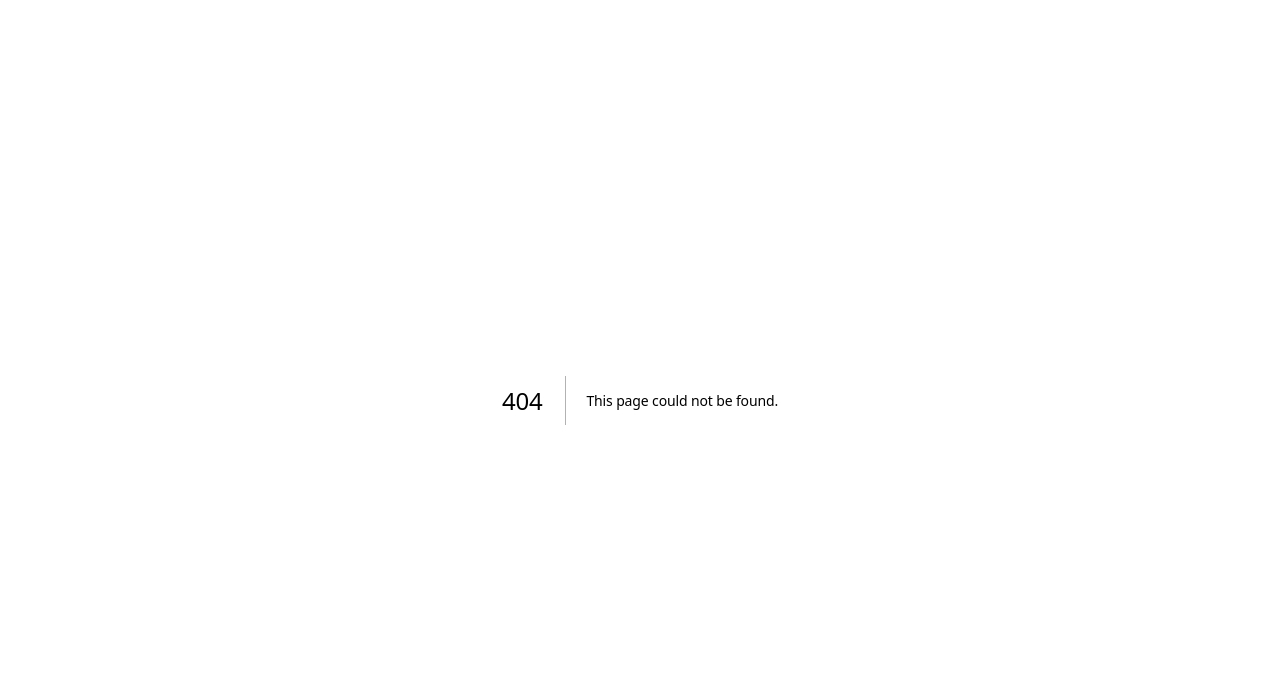
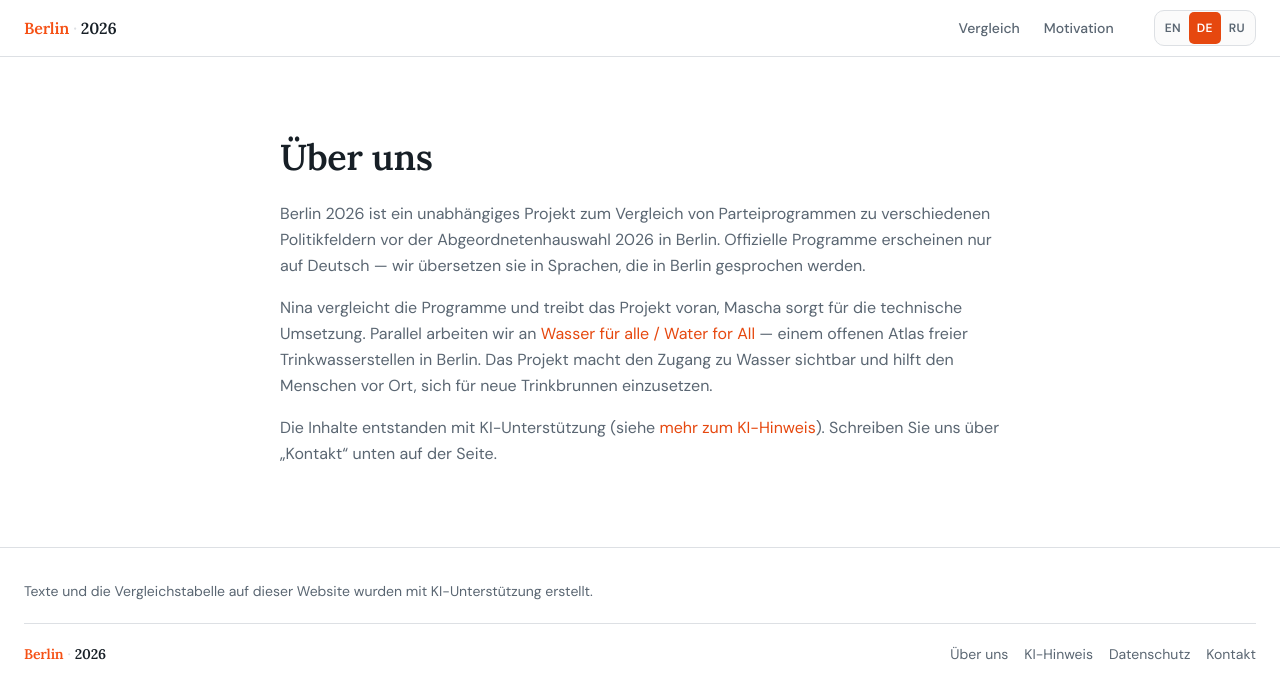
Before and after one commit to mashazyu/berlin-2026, a Next.js app: page /de/about in a window 1280 px wide. Before the commit this address had no page. Shown: the top 698 px of the page. Built offline with nearby package versions, Linux system fonts and the light colour scheme.

Commit message:
feat: add about page

```diff
--- /dev/null
+++ b/app/[lang]/about/page.tsx
@@ -0,0 +1,8 @@
+import { AboutPageClient } from "@/components/about-page-client"
+import { pageMetadata } from "@/lib/seo/metadata"
+
+export const generateMetadata = pageMetadata("about")
+
+export default function AboutPage() {
+  return <AboutPageClient />
+}
--- /dev/null
+++ b/components/about-page-client.tsx
@@ -0,0 +1,26 @@
+"use client"
+
+import { SiteFooter } from "@/components/site-footer"
+import { SiteHeader } from "@/components/site-header"
+import { useLanguage } from "@/components/language-provider"
+import { renderParagraphs } from "@/lib/utils"
+
+export function AboutPageClient() {
+  const { language, translations } = useLanguage()
+  const a = translations.about
+
+  return (
+    <div className="min-h-screen bg-background">
+      <SiteHeader />
+      <main className="mx-auto max-w-3xl px-4 py-14 sm:px-6 sm:py-20">
+        <h1 className="font-display text-3xl font-semibold tracking-[-0.01em] sm:text-4xl">
+          {a.title}
+        </h1>
+        <div className="mt-6 space-y-4">
+          {renderParagraphs(a.body, "text-muted-foreground leading-relaxed", language)}
+        </div>
+      </main>
+      <SiteFooter />
+    </div>
+  )
+}
--- a/components/site-footer.tsx
+++ b/components/site-footer.tsx
@@ -20,6 +20,12 @@ export function SiteFooter() {
             <span className="text-foreground">2026</span>
           </p>
           <div className="flex flex-wrap items-center gap-x-4 gap-y-2 text-sm text-muted-foreground">
+            <Link
+              href={`/${language}/about`}
+              className="transition-colors hover:text-foreground"
+            >
+              {t.footer.about}
+            </Link>
             <Link
               href={`/${language}/ai-disclosure`}
               className="transition-colors hover:text-foreground"
--- a/components/site-header.tsx
+++ b/components/site-header.tsx
@@ -2,6 +2,7 @@
 
 import { useEffect, useState } from "react"
 import Link from "next/link"
+import { usePathname } from "next/navigation"
 import { Menu, X } from "lucide-react"
 import { useLanguage } from "@/components/language-provider"
 import { LanguageSwitcher } from "@/components/language-switcher"
@@ -13,11 +14,15 @@ import { cn } from "@/lib/utils"
 
 export function SiteHeader() {
   const { language, translations: t } = useLanguage()
+  const pathname = usePathname()
   const [open, setOpen] = useState(false)
 
-  const links = [
-    { href: "table", label: t.navigation.table },
-    { href: "motivation", label: t.navigation.motivation },
+  const homePath = `/${language}`
+  const onHome = pathname === homePath || pathname === `${homePath}/`
+
+  const sectionLinks = [
+    { id: "table", label: t.navigation.table },
+    { id: "motivation", label: t.navigation.motivation },
   ]
 
   function closeMenu() {
@@ -25,18 +30,18 @@ export function SiteHeader() {
   }
 
   useEffect(() => {
+    if (!onHome) return
     const hash = window.location.hash.replace(/^#/, "")
     if (!hash) return
-    // Wait for layout after language / content paint
     const timer = window.setTimeout(() => scrollToSection(hash), 80)
     return () => window.clearTimeout(timer)
-  }, [])
+  }, [onHome])
 
   return (
     <header className="sticky top-0 z-40 border-b border-border bg-white">
       <div className="mx-auto flex h-14 max-w-7xl items-center justify-between gap-4 px-4 sm:px-6">
         <Link
-          href={`/${language}`}
+          href={homePath}
           className="flex h-9 shrink-0 items-center font-display text-base font-semibold tracking-[-0.01em] text-foreground"
           onClick={closeMenu}
         >
@@ -47,16 +52,27 @@ export function SiteHeader() {
 
         <div className="flex h-9 items-center gap-1 sm:gap-2">
           <nav className="mr-3 hidden h-9 items-center md:mr-5 md:flex" aria-label="Primary">
-            {links.map((link) => (
+            {sectionLinks.map((link) =>
+              onHome ? (
                 <a
-                key={link.href}
-                href={`#${link.href}`}
+                  key={link.id}
+                  href={`#${link.id}`}
                   className="inline-flex h-9 items-center px-3 text-sm font-medium text-muted-foreground transition-colors hover:text-foreground"
-                onClick={(event) => handleSectionLinkClick(event, link.href)}
+                  onClick={(event) => handleSectionLinkClick(event, link.id)}
                 >
                   {link.label}
                 </a>
-            ))}
+              ) : (
+                <Link
+                  key={link.id}
+                  href={`${homePath}#${link.id}`}
+                  className="inline-flex h-9 items-center px-3 text-sm font-medium text-muted-foreground transition-colors hover:text-foreground"
+                  onClick={closeMenu}
+                >
+                  {link.label}
+                </Link>
+              )
+            )}
           </nav>
 
           <LanguageSwitcher />
@@ -83,18 +99,29 @@ export function SiteHeader() {
         aria-label="Mobile"
       >
         <div className="mx-auto flex max-w-7xl flex-col px-2 py-2 sm:px-4">
-          {links.map((link) => (
+          {sectionLinks.map((link) =>
+            onHome ? (
               <a
-              key={link.href}
-              href={`#${link.href}`}
+                key={link.id}
+                href={`#${link.id}`}
                 className="flex h-11 items-center rounded-md px-3 text-sm font-medium text-foreground transition-colors hover:bg-muted"
                 onClick={(event) =>
-                handleSectionLinkClick(event, link.href, closeMenu)
+                  handleSectionLinkClick(event, link.id, closeMenu)
                 }
               >
                 {link.label}
               </a>
-          ))}
+            ) : (
+              <Link
+                key={link.id}
+                href={`${homePath}#${link.id}`}
+                className="flex h-11 items-center rounded-md px-3 text-sm font-medium text-foreground transition-colors hover:bg-muted"
+                onClick={closeMenu}
+              >
+                {link.label}
+              </Link>
+            )
+          )}
         </div>
       </nav>
     </header>
--- a/lib/i18n/types.ts
+++ b/lib/i18n/types.ts
@@ -10,6 +10,8 @@ export type Translations = {
   metadata: {
     homeTitle: string
     homeDescription: string
+    aboutTitle: string
+    aboutDescription: string
     privacyTitle: string
     privacyDescription: string
     aiDisclosureTitle: string
@@ -72,7 +74,12 @@ export type Translations = {
     aiDisclosure: string
     relatedSite: string
     contact: string
+    about: string
     privacy: string
+  }
+  about: {
+    title: string
+    body: string
   }
   aiDisclosure: {
     title: string
--- a/lib/seo/pages.ts
+++ b/lib/seo/pages.ts
@@ -2,7 +2,7 @@ import type { Translations } from "@/lib/i18n/types"
 import type { MetadataRoute } from "next"
 import { metaDescription } from "@/lib/seo/meta-helpers"
 
-export type PageKey = "home" | "privacy" | "aiDisclosure"
+export type PageKey = "home" | "about" | "privacy" | "aiDisclosure"
 
 type ChangeFrequency = NonNullable<MetadataRoute.Sitemap[number]["changeFrequency"]>
 
@@ -31,6 +31,15 @@ export const PAGES: Record<PageKey, PageConfig> = {
       keywords: t.metadata.keywords,
     }),
   },
+  about: {
+    path: "/about",
+    priority: 0.6,
+    changeFrequency: "monthly",
+    getMetadata: (t) => ({
+      title: t.metadata.aboutTitle,
+      description: metaDescription(t.metadata.aboutDescription),
+    }),
+  },
   privacy: {
     path: "/privacy",
     indexable: false,
--- a/locales/de.json
+++ b/locales/de.json
@@ -2,6 +2,8 @@
   "metadata": {
     "homeTitle": "Berlin 2026 — Wahlprogramme zur Abgeordnetenhauswahl vergleichen",
     "homeDescription": "Berliner Wahlprogramme zur Abgeordnetenhauswahl am 20. September 2026 im Vergleich — Verkehr, Wohnen, Klima, Sicherheit, Bildung, Gesundheit, Migration und mehr.",
+    "aboutTitle": "Über uns — Berlin 2026",
+    "aboutDescription": "Wer hinter Berlin 2026 steckt: Nina vergleicht die Programme und treibt das Projekt voran; Mascha sorgt für die technische Umsetzung.",
     "privacyTitle": "Datenschutzerklärung — Berlin 2026",
     "privacyDescription": "Wie Berlin 2026 personenbezogene Daten gemäß DSGVO verarbeitet.",
     "aiDisclosureTitle": "KI-Hinweis — Berlin 2026",
@@ -73,7 +75,12 @@
     "aiDisclosure": "KI-Hinweis",
     "relatedSite": "Vollständige Programmübersetzungen: BerlinVote.Help",
     "contact": "Kontakt",
+    "about": "Über uns",
     "privacy": "Datenschutz"
+  },
+  "about": {
+    "title": "Über uns",
+    "body": "Berlin 2026 ist ein unabhängiges Projekt zum Vergleich von Parteiprogrammen zu verschiedenen Politikfeldern vor der Abgeordnetenhauswahl 2026 in Berlin. Offizielle Programme erscheinen nur auf Deutsch — wir übersetzen sie in Sprachen, die in Berlin gesprochen werden.\n\nNina vergleicht die Programme und treibt das Projekt voran, Mascha sorgt für die technische Umsetzung. Parallel arbeiten wir an [Wasser für alle / Water for All](https://www.water4all.com.de/de) — einem offenen Atlas freier Trinkwasserstellen in Berlin. Das Projekt macht den Zugang zu Wasser sichtbar und hilft den Menschen vor Ort, sich für neue Trinkbrunnen einzusetzen.\n\nDie Inhalte entstanden mit KI-Unterstützung (siehe [mehr zum KI-Hinweis](/{lang}/ai-disclosure)). Schreiben Sie uns über „Kontakt“ unten auf der Seite."
   },
   "aiDisclosure": {
     "title": "KI-Hinweis",
--- a/locales/en.json
+++ b/locales/en.json
@@ -2,6 +2,8 @@
   "metadata": {
     "homeTitle": "Berlin 2026 — Compare party programs for the state election",
     "homeDescription": "Side-by-side comparison of official party programs for the Berlin state election on 20 September 2026 — transport, housing, climate, security, education, health, migration, and more.",
+    "aboutTitle": "About — Berlin 2026",
+    "aboutDescription": "Who runs Berlin 2026: Nina compares party programs and develops the project; Masha handles the technical side.",
     "privacyTitle": "Privacy Policy — Berlin 2026",
     "privacyDescription": "How Berlin 2026 handles personal data in line with GDPR.",
     "aiDisclosureTitle": "AI Disclosure — Berlin 2026",
@@ -73,7 +75,12 @@
     "aiDisclosure": "AI disclosure",
     "relatedSite": "Full program translations: BerlinVote.Help",
     "contact": "Contact",
+    "about": "About",
     "privacy": "Privacy"
+  },
+  "about": {
+    "title": "About",
+    "body": "Berlin 2026 is an independent project comparing party programs across policy areas ahead of the 2026 Berlin state election. Official programs are published only in German — we translate them into languages spoken in Berlin.\n\nNina compares the programs and develops the project; Masha handles the technical side. In parallel we work on [Water for All / Wasser für alle](https://www.water4all.com.de) — an open atlas of free drinking water in Berlin. The project makes access to water visible and helps residents push for new drinking fountains.\n\nContent was created with AI assistance (see [more about AI](/{lang}/ai-disclosure)). Write to us via Contact at the bottom of the page."
   },
   "aiDisclosure": {
     "title": "AI Disclosure",
--- a/locales/ru.json
+++ b/locales/ru.json
@@ -2,6 +2,8 @@
   "metadata": {
     "homeTitle": "Berlin 2026 — Сравнение программ к земельным выборам",
     "homeDescription": "Сравнение официальных программ партий к земельным выборам в Берлине 20 сентября 2026 года: транспорт, жильё, климат, безопасность, образование, здравоохранение, миграция и другое.",
+    "aboutTitle": "О проекте — Berlin 2026",
+    "aboutDescription": "Кто делает Berlin 2026: Нина сравнивает программы и развивает проект, Маша отвечает за техническую реализацию.",
     "privacyTitle": "Политика конфиденциальности — Berlin 2026",
     "privacyDescription": "Как Berlin 2026 обрабатывает персональные данные в соответствии с GDPR.",
     "aiDisclosureTitle": "Об использовании ИИ — Berlin 2026",
@@ -72,7 +74,12 @@
     "aiDisclosure": "Об использовании ИИ",
     "relatedSite": "Полные переводы программ: BerlinVote.Help",
     "contact": "Контакт",
+    "about": "О проекте",
     "privacy": "Защита данных"
+  },
+  "about": {
+    "title": "О проекте",
+    "body": "Berlin 2026 — независимый проект сравнения программ партий по разным направлениям политики перед земельными выборами в Берлине 2026. Официальные программы опубликованы только на немецком — мы переводим их на языки, на которых говорят в Берлине.\n\nНина сравнивает программы и развивает проект, Маша отвечает за техническую реализацию. Параллельно мы работаем над [Water for All / Wasser für alle](https://www.water4all.com.de/ru) — открытым атласом бесплатной питьевой воды в Берлине. Проект делает доступ к воде видимым и помогает жителям добиваться новых фонтанчиков.\n\nКонтент создан с использованием ИИ (см. [подробнее об ИИ](/{lang}/ai-disclosure)). Пишите нам через «Контакт» внизу страницы."
   },
   "aiDisclosure": {
     "title": "Об использовании ИИ",
```
Lines whose indentation alone changed are shown as unchanged.
